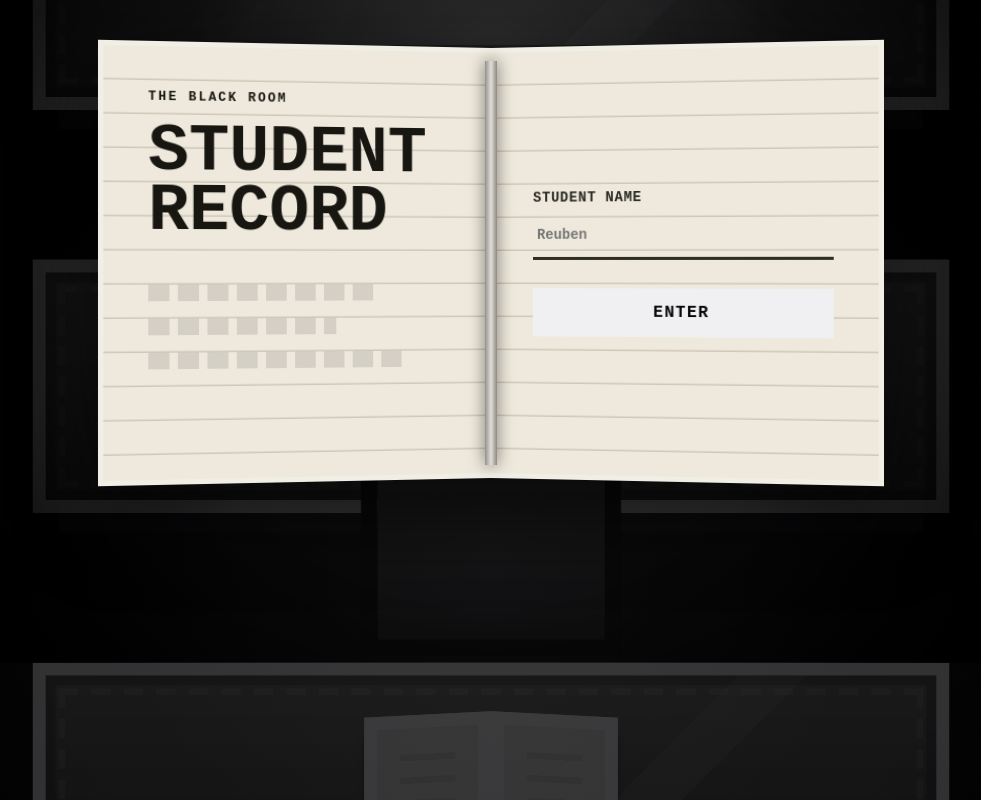
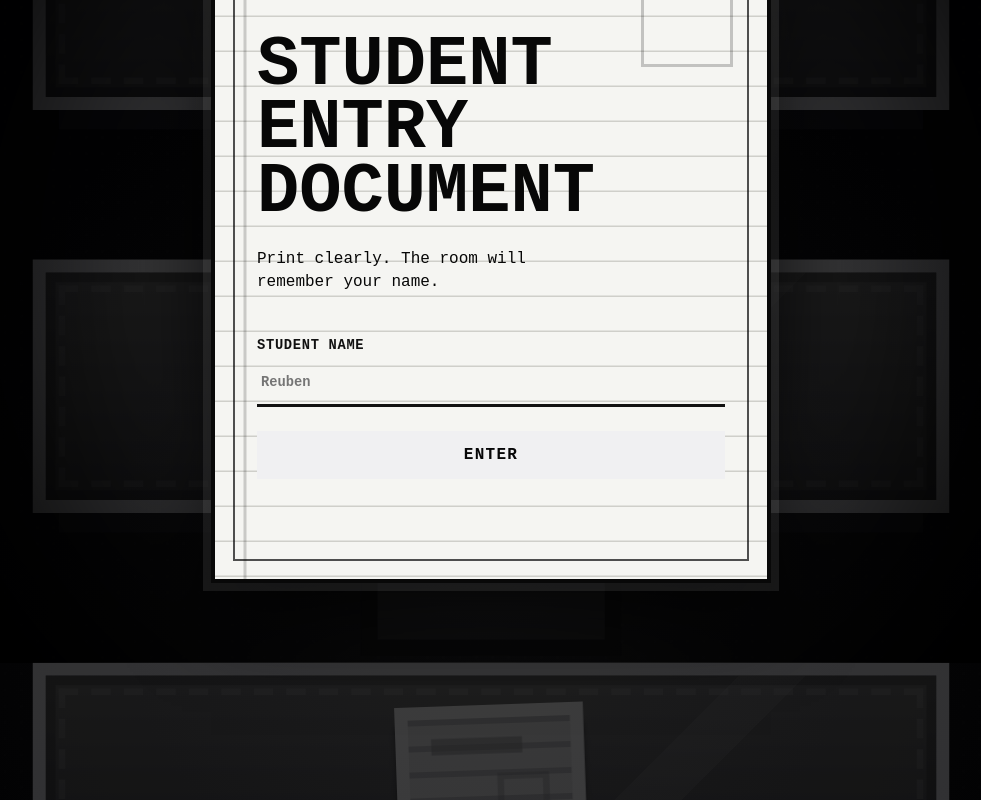
Before and after one commit to noh9475-glitch/my-game, a website built with Vite: page index.html in a window 1280 px wide. Both pictures are taken after a click on the button "START". Shown: the whole page, without its empty margins (149-1130 px from the left). Built offline with nearby package versions, Linux system fonts and the light colour scheme.

Commit message:
Replace book login with exam document

```diff
--- a/src/main.js
+++ b/src/main.js
@@ -21,10 +21,7 @@ document.querySelector('#app').innerHTML = `
           (_, index) => `
             <div class="desk ${index === 10 ? 'focus-desk' : ''}">
               ${index === 10 ? `
-                <div class="open-book">
-                  <div class="book-page left-page"></div>
-                  <div class="book-page right-page"></div>
-                </div>
+                <div class="desk-paper"></div>
               ` : ''}
             </div>
           `,
@@ -34,23 +31,16 @@ document.querySelector('#app').innerHTML = `
 
     <section class="title-panel" aria-label="Start screen">
       <h1 id="game-title">The Black Room</h1>
-      <p class="tagline">One desk is waiting. The book is already open.</p>
+      <p class="tagline">One desk is waiting. Your exam has already begun.</p>
       <button id="start-button" class="start-button" type="button">Start</button>
     </section>
 
-    <section class="book-login" aria-label="Student login">
-      <div class="login-book">
-        <div class="book-spine"></div>
+    <section class="document-login" aria-label="Student login">
+      <form class="exam-document">
+        <p class="document-code">Form BR-01</p>
+        <h2>Student Entry Document</h2>
+        <p class="document-warning">Print clearly. The room will remember your name.</p>
 
-        <div class="book-sheet book-left">
-          <p class="book-label">The Black Room</p>
-          <h2>Student Record</h2>
-          <p class="scribble line-one"></p>
-          <p class="scribble line-two"></p>
-          <p class="scribble line-three"></p>
-        </div>
-
-        <form class="book-sheet book-right">
         <label>
           Student name
           <input type="text" name="student-name" autocomplete="username" placeholder="Reuben">
@@ -58,7 +48,6 @@ document.querySelector('#app').innerHTML = `
 
         <button type="button">Enter</button>
       </form>
-      </div>
     </section>
   </main>
 `
--- a/src/style.css
+++ b/src/style.css
@@ -209,44 +209,45 @@ input {
   z-index: 2;
 }
 
-.open-book {
+.desk-paper {
   position: absolute;
   left: 50%;
-  top: 12px;
+  top: 9px;
   z-index: 2;
-  width: 78px;
-  height: 42px;
-  display: flex;
-  transform: translateX(-50%);
+  width: 58px;
+  height: 48px;
+  transform: translateX(-50%) rotate(-2deg);
+  background:
+    repeating-linear-gradient(#b8b8ba 0 2px, transparent 2px 8px),
+    #dedede;
+  border: 4px solid #f1f1f1;
   filter: drop-shadow(0 6px 1px rgba(0, 0, 0, 0.45));
 }
 
-.book-page {
-  position: relative;
-  width: 50%;
-  height: 100%;
-  background: #d8d8d8;
-  border: 4px solid #ececef;
+.desk-paper::before {
+  content: "";
+  position: absolute;
+  top: 6px;
+  left: 7px;
+  width: 28px;
+  height: 5px;
+  background: #7d7d80;
+  opacity: 0.5;
 }
 
-.left-page {
-  transform: skewY(-3deg);
-}
-
-.right-page {
-  transform: skewY(3deg);
-}
-
-.book-page::before {
+.desk-paper::after {
   content: "";
   position: absolute;
-  inset: 8px 7px;
-  background: repeating-linear-gradient(#b8b8ba 0 2px, transparent 2px 7px);
-  opacity: 0.46;
+  right: 7px;
+  bottom: 7px;
+  width: 12px;
+  height: 12px;
+  border: 2px solid #7d7d80;
+  opacity: 0.38;
 }
 
 .title-panel,
-.book-login {
+.document-login {
   position: relative;
   z-index: 6;
 }
@@ -317,7 +318,7 @@ h1 {
 }
 
 .start-button,
-.book-sheet button {
+.exam-document button {
   min-height: 48px;
   border: 1px solid #f0f0f2;
   color: #070708;
@@ -334,11 +335,11 @@ h1 {
 }
 
 .start-button:hover,
-.book-sheet button:hover {
+.exam-document button:hover {
   background: #d4d4d8;
 }
 
-.book-login {
+.document-login {
   position: absolute;
   inset: 0;
   display: grid;
@@ -353,101 +354,81 @@ h1 {
     visibility 560ms ease 620ms;
 }
 
-.login-book {
+.exam-document {
   position: relative;
-  width: min(760px, 94vw);
+  width: min(560px, 92vw);
+  min-height: 640px;
   display: grid;
-  grid-template-columns: 1fr 1fr;
-  filter: drop-shadow(0 34px 40px rgba(0, 0, 0, 0.62));
+  align-content: start;
+  gap: 24px;
+  border: 4px solid #080808;
+  padding: 42px;
+  color: #070707;
+  background:
+    linear-gradient(90deg, transparent 0 28px, rgba(0, 0, 0, 0.18) 29px 31px, transparent 32px),
+    repeating-linear-gradient(#f5f5f2 0 33px, #cfcfca 34px 35px),
+    #f5f5f2;
+  box-shadow:
+    0 0 0 8px rgba(255, 255, 255, 0.08),
+    0 32px 80px rgba(0, 0, 0, 0.76);
 }
 
-.book-spine {
+.exam-document::before {
+  content: "";
   position: absolute;
-  top: 3%;
-  bottom: 3%;
-  left: 50%;
-  z-index: 3;
-  width: 12px;
-  transform: translateX(-50%);
-  background: linear-gradient(90deg, #92908c, #e2dfd7, #8c8982);
-  box-shadow: 0 0 16px rgba(0, 0, 0, 0.5);
+  inset: 18px;
+  border: 2px solid rgba(0, 0, 0, 0.68);
+  pointer-events: none;
 }
 
-.book-sheet {
-  min-height: 430px;
-  border: 5px solid #f0eee5;
-  padding: 42px;
-  color: #181611;
-  background:
-    repeating-linear-gradient(#eee9dc 0 31px, #cfc8b8 32px 33px),
-    #eee9dc;
+.exam-document::after {
+  content: "";
+  position: absolute;
+  top: 28px;
+  right: 34px;
+  width: 86px;
+  height: 86px;
+  border: 3px solid rgba(0, 0, 0, 0.55);
+  opacity: 0.38;
 }
 
-.book-left {
-  border-right: 0;
-  transform: perspective(900px) rotateY(5deg);
-  transform-origin: right center;
-}
-
-.book-right {
-  display: grid;
-  align-content: center;
-  gap: 28px;
-  border-left: 0;
-  transform: perspective(900px) rotateY(-5deg);
-  transform-origin: left center;
-}
-
-.book-label {
-  margin: 0 0 18px;
-  font-size: 0.78rem;
+.document-code {
+  margin: 0;
+  font-size: 0.8rem;
   font-weight: 800;
-  letter-spacing: 0.16em;
+  letter-spacing: 0.14em;
   text-transform: uppercase;
 }
 
 h2 {
-  max-width: 9ch;
-  margin: 0 0 42px;
-  font-size: clamp(2rem, 6vw, 4rem);
+  max-width: 12ch;
+  margin: 6px 0 0;
+  font-size: clamp(2.1rem, 7vw, 4.4rem);
   line-height: 0.9;
   text-transform: uppercase;
 }
 
-.scribble {
-  height: 16px;
-  margin: 17px 0;
-  background: repeating-linear-gradient(90deg, #777 0 20px, transparent 20px 28px);
-  opacity: 0.22;
+.document-warning {
+  max-width: 34ch;
+  margin: 0 0 20px;
+  line-height: 1.45;
 }
 
-.line-one {
-  width: 76%;
-}
-
-.line-two {
-  width: 62%;
-}
-
-.line-three {
-  width: 84%;
-}
-
-.book-sheet label {
+.exam-document label {
   display: grid;
   gap: 8px;
-  color: #2b2923;
+  color: #111;
   font-size: 0.86rem;
   font-weight: 800;
   letter-spacing: 0.05em;
   text-transform: uppercase;
 }
 
-.book-sheet input {
+.exam-document input {
   width: 100%;
   min-height: 46px;
   border: 0;
-  border-bottom: 3px solid #302d25;
+  border-bottom: 3px solid #111;
   border-radius: 0;
   padding: 0 4px;
   color: #111;
@@ -455,7 +436,7 @@ h2 {
   outline: none;
 }
 
-.book-sheet input:focus {
+.exam-document input:focus {
   border-bottom-color: #000;
   box-shadow: 0 8px 0 -5px rgba(0, 0, 0, 0.16);
 }
@@ -474,7 +455,7 @@ h2 {
   opacity: 0.22;
 }
 
-.black-room.is-login .book-login {
+.black-room.is-login .document-login {
   opacity: 1;
   visibility: visible;
   transform: scale(1);
@@ -503,27 +484,14 @@ h2 {
     height: 58px;
   }
 
-  .open-book {
-    width: 58px;
-    height: 32px;
+  .desk-paper {
+    width: 44px;
+    height: 36px;
   }
 
-  .login-book {
-    grid-template-columns: 1fr;
-  }
-
-  .book-left {
-    display: none;
-  }
-
-  .book-right {
+  .exam-document {
     min-height: auto;
-    border-left: 5px solid #f0eee5;
-    transform: none;
-  }
-
-  .book-spine {
-    display: none;
+    padding: 34px 26px;
   }
 
   .title-panel {
```
Lines whose indentation alone changed are shown as unchanged.
